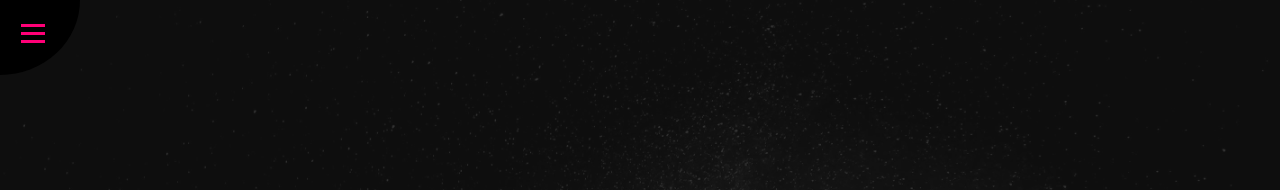
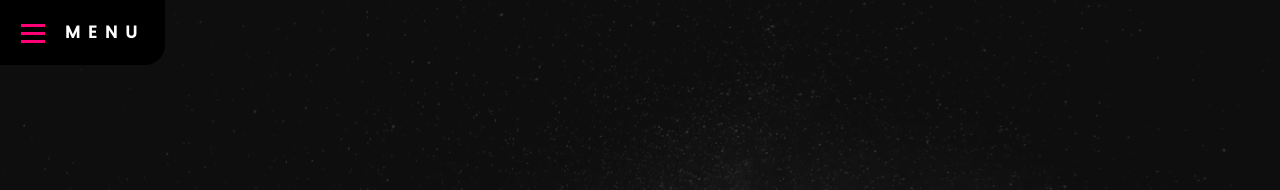
Before and after one commit to ajaidanial/ajaidanial.github.io, a Jekyll site: the page built from index.html, in a window 1280 px wide. Shown: the top 190 px of the page. Built offline with Jekyll 4.4.1, drawn with Linux system fonts in a browser that asks for light colours; some web fonts are replaced.

Commit message:
Init jekyll - 4

```diff
--- a/assets/css/main.css
+++ b/assets/css/main.css
@@ -1244,9 +1244,9 @@ header .row {
 header .top-bar {
 	display: block;
 	background: #000000;
-	min-width: 80px;
-	min-height: 75px;
-	border-bottom-right-radius: 100%;
+	min-width: 165px;
+	min-height: 65px;
+	border-bottom-right-radius: 20px;
 	position: fixed;
 	left: 0;
 	top: 0;
@@ -1254,9 +1254,16 @@ header .top-bar {
 
 header .logo {
 	float: left;
-	margin-left: 20px;
-	margin-right: 50px;
-	margin-top: 25px;
+	margin-right: 0;
+	background: #000;
+	font-family: "poppins-medium", sans-serif;
+	font-weight: bold;
+	color: #fff;
+	margin: 0;
+	margin-top: 18px;
+	letter-spacing: 8px;
+	padding-left: 12px;
+	padding-bottom: 3px;
 	position: relative;
 }
 
@@ -1267,11 +1274,11 @@ header .logo a {
 	border: none;
 	font: 0/0 a;
 	text-shadow: none;
-	color: transparent;
-	width: 92px;
+	color: #000;
+	width: 80px;
 	height: 15px;
 	background: url("../img/logo.png") no-repeat center;
-	background-size: 92px 15px;
+	background-size: 80px 15px;
 }
 
 /**
@@ -1381,7 +1388,8 @@ header .logo a {
 
 #main-nav-wrap {
 	display: block;
-	width: 140px;
+	width: 165px;
+	border-bottom-right-radius: 20px;
 	font-family: "poppins-medium", sans-serif;
 	font-size: 1.5rem;
 	position: fixed;
@@ -1394,10 +1402,11 @@ header .logo a {
 
 .main-navigation {
 	background: #000000;
-	padding: 60px 23px 20px;
+	padding: 70px 23px 20px;
 	margin: 0;
 	width: 100%;
 	height: auto;
+	border-bottom-right-radius: 20px;
 	clear: both;
 	display: none;
 }
--- a/index.html
+++ b/index.html
@@ -6,6 +6,7 @@ layout: default
     <div class="row">
         <div class="top-bar">
             <a class="menu-toggle" href="#"><span>Menu</span></a>
+            <div class="logo">MENU</div>
             <nav id="main-nav-wrap">
                 <ul class="main-navigation">
                     {% for member in site.data.nav %}
```
Also changed, not shown: assets/img/logo.png (deleted).
